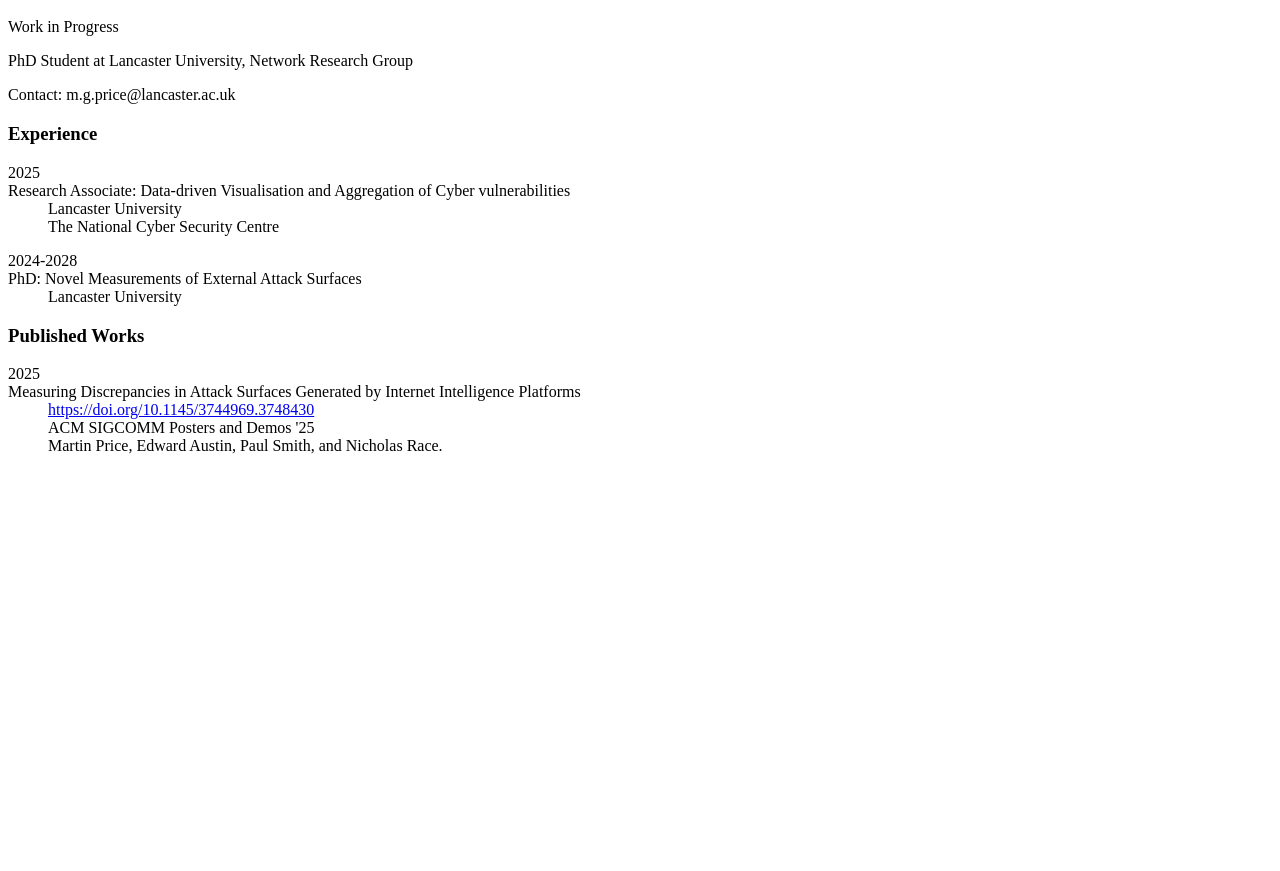
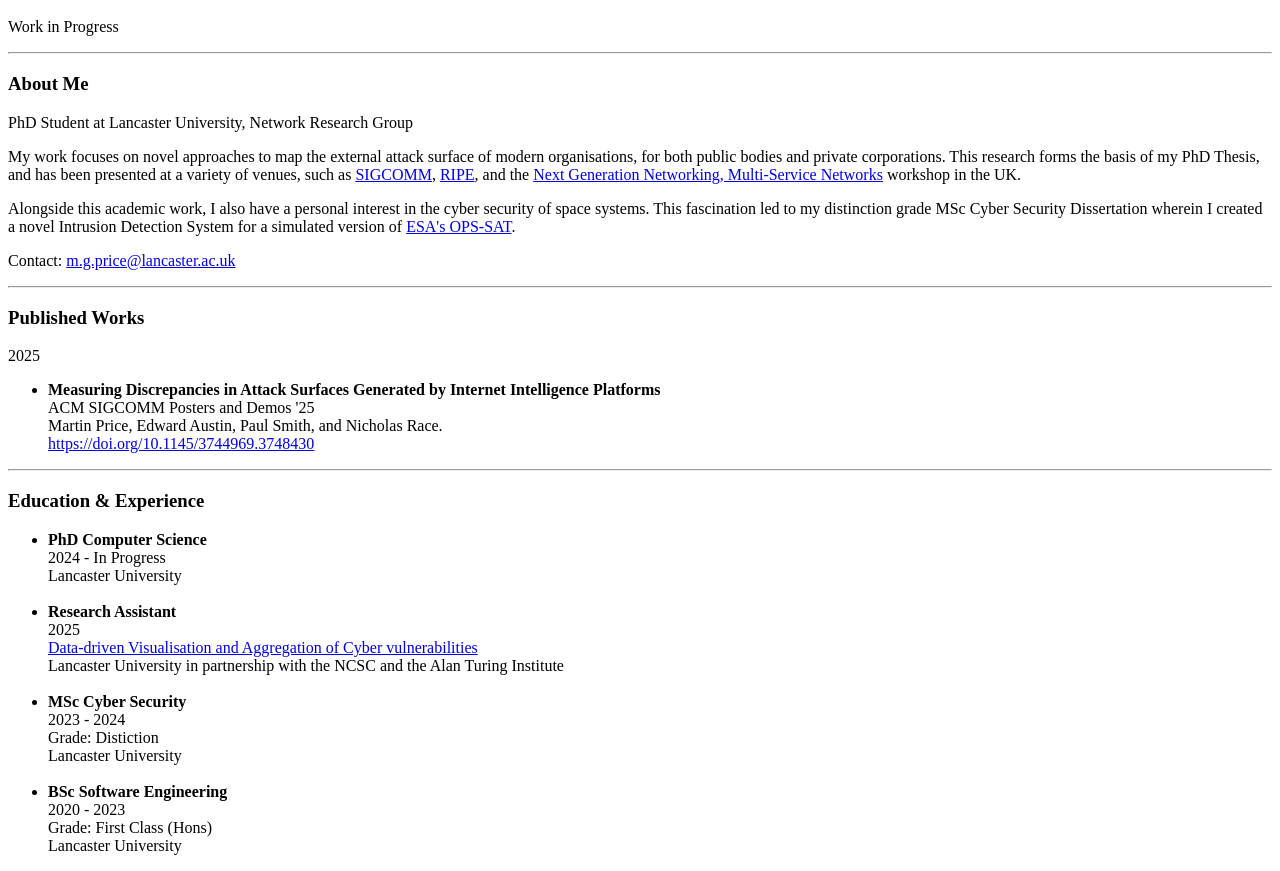
Before and after one commit to MGJPrice/mgjprice.github.io, a plain HTML site: page index.html in a window 1280 px wide. Shown: the part 48-919 px from the top of the page. Before the commit the page ends 800 px from the top, so only its background shows below. Drawn offline with Linux system fonts and the light colour scheme.

Commit message:
Updated style  and added education

```diff
--- a/index.html
+++ b/index.html
@@ -1,3 +1,4 @@
+
 <html>
     <head>
         <title>
@@ -8,30 +9,84 @@
     <body>
         <h1>Martin Price - Lancaster University</h1>
         <p>Work in Progress</p>
+        <hr>
+        <h3>About Me</h3>
         <p>PhD Student at Lancaster University, Network Research Group</p>
+
+        <p>My work focuses on novel approaches to map the external attack surface of modern organisations, for both public bodies and private corporations. This research forms the basis of my PhD Thesis, and has been presented at a variety of venues, such as <a href="https://doi.org/10.1145/3744969.3748430">SIGCOMM</a>, <a href="https://ripe92.ripe.net/programme/meeting-plan/sessions/88/T8ZNGJ/">RIPE</a>, and the <a href="https://coseners.qmul.ac.uk/history/previous/coseners-2025/">Next Generation Networking, Multi-Service Networks</a> workshop in the UK.</p>
+
+        <p>Alongside this academic work, I also have a personal interest in the cyber security of space systems. This fascination led to my distinction grade MSc Cyber Security Dissertation wherein I created a novel Intrusion Detection System for a simulated version of <a href="https://www.esa.int/Enabling_Support/Operations/OPS-SAT">ESA's OPS-SAT</a>.</p>
         <p>
-            Contact: m.g.price@lancaster.ac.uk
+            Contact: <a href="mailto:m.g.price@lancaster.ac.uk">m.g.price@lancaster.ac.uk</a>
         </p>
 
-        <h3>Experience</h3>
-        <dl>2025
-            <dt>Research Associate: Data-driven Visualisation and Aggregation of Cyber vulnerabilities</dt>
-                <dd>Lancaster University</dd>
-                <dd>The National Cyber Security Centre</dd>
-        </dl>
-        <dl>2024-2028
-            <dt>PhD: Novel Measurements of External Attack Surfaces</dt>
-                <dd>Lancaster University</dd>
-        </dl>
+        <hr>
 
-        <h3>Published Works</h3>
-        <dl> 2025
-            <dt>Measuring Discrepancies in Attack Surfaces Generated by Internet Intelligence Platforms
-                <dd><a href="https://doi.org/10.1145/3744969.3748430">https://doi.org/10.1145/3744969.3748430</a></dd>
-                <dd>ACM SIGCOMM Posters and Demos '25</dd>
-                <dd>Martin Price, Edward Austin, Paul Smith, and Nicholas Race.</dd>
-            </dt>
-        </dl>
+        <h3>
+            Published Works
+        </h3>
+        2025
+        <ul>
+            <li>
+                <b>
+                    Measuring Discrepancies in Attack Surfaces Generated
+                    by Internet Intelligence Platforms
+                </b>
+                <br>
+                ACM SIGCOMM Posters and Demos '25
+                <br>
+                Martin Price, Edward Austin, Paul Smith, and Nicholas Race.
+                <br>
+                <a href="https://doi.org/10.1145/3744969.3748430">
+                    https://doi.org/10.1145/3744969.3748430
+                </a>
+            </li>
+        </ul>
+
+        <hr>
+
+        <h3>
+            Education & Experience
+        </h3>
+        <ul>
+            <li>
+                <b>
+                    PhD Computer Science
+                </b>
+                <br>
+                2024 - In Progress
+                <br>
+                Lancaster University
+            </li>
+            <br>
+            <li>
+                <b>
+                    Research Assistant
+                </b>
+                <br>2025
+                <br><a href="https://research.lancaster-university.uk/en/projects/dsi-dvac-data-driven-visualisation-and-aggregation-of-cyber-vulne/">
+                    Data-driven Visualisation and Aggregation of Cyber vulnerabilities</a>
+                <br>Lancaster University in partnership with the NCSC and the Alan Turing Institute
+            </li>
+            <br>
+            <li>
+                <b>
+                    MSc Cyber Security
+                </b>
+                <br>2023 - 2024
+                <br>Grade: Distiction
+                <br>Lancaster University
+            </li>
+            <br>
+            <li>
+                <b>
+                    BSc Software Engineering
+                </b>
+                <br>2020 - 2023
+                <br>Grade: First Class (Hons)
+                <br>Lancaster University
+            </li>
+        </ul>
     </body>
 </html>
 <!--Tom, stop looking at my code!-->
```
